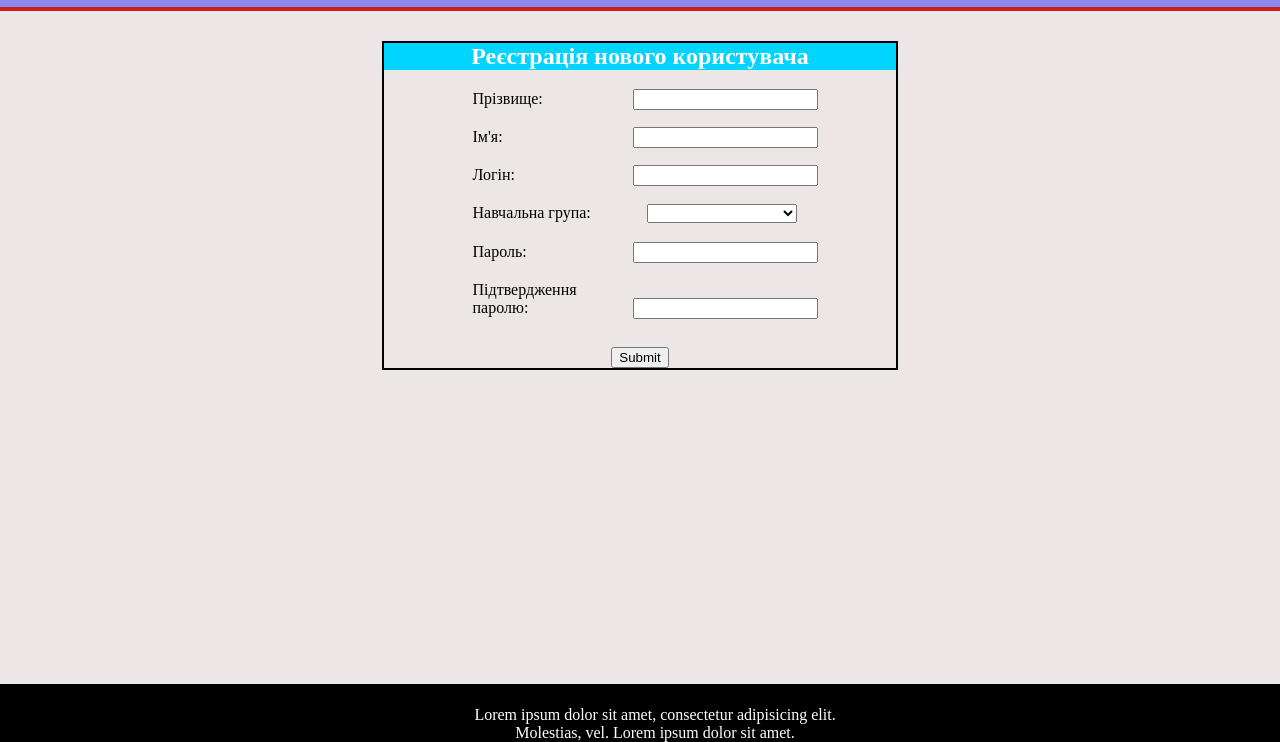
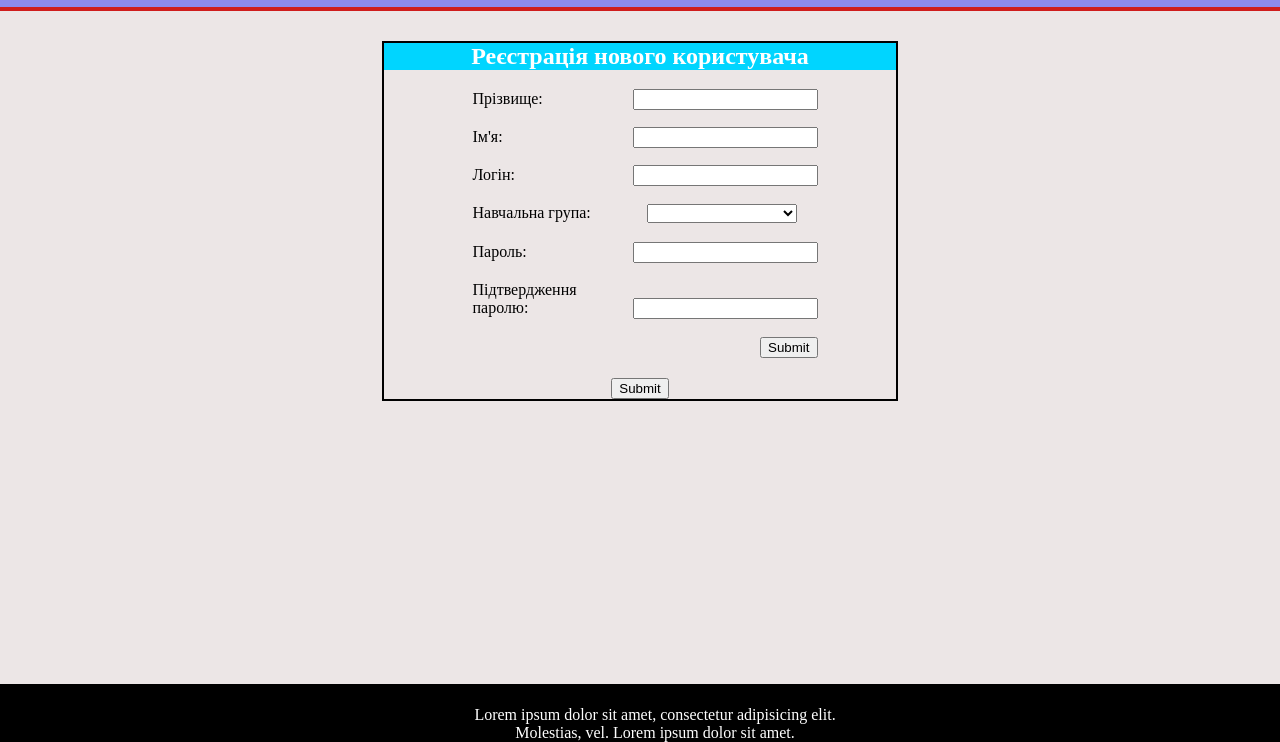
Before and after one commit to AndrewSkarg/Vlasenko_TSPP, a plain HTML site: page register.html in a window 1280 px wide. Shown: the part 58-800 px from the top of the page. Drawn offline with Linux system fonts and the light colour scheme.

Commit message:
SignUp_input

```diff
--- a/register.html
+++ b/register.html
@@ -42,6 +42,9 @@
                <div class="lRegDiv">Пароль:</div><input type="text" name="password" ><br>
                <div class="lRegDiv">Підтвердження паролю:</div><input type="text" name="password2" ><br>
             </div>
+            <div id="login">
+                <div><input type="submit" placeholder="Зареєструватись"></div>
+            </div>
             </div>
 
             <div id="login">
```
